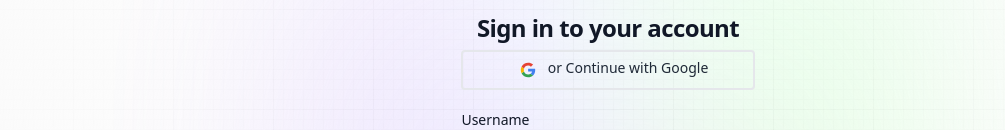
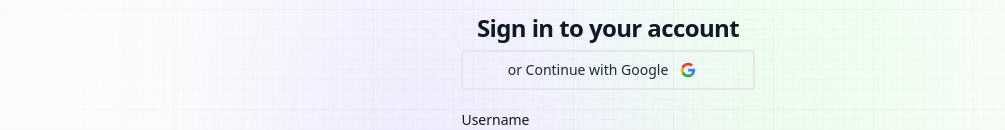
Before and after one commit to Ebubejisos/Promptopia, a Next.js app: page /login in a window 1280 px wide. Shown: the part 196-326 px from the top of the page, without its empty margins (32-1037 px from the left). Built offline with nearby package versions, Linux system fonts and the light colour scheme; no server answers.

Commit message:
updated style with transition

```diff
--- a/app/login/page.tsx
+++ b/app/login/page.tsx
@@ -61,9 +61,10 @@ const Login = () => {
         <div className='mt-3'>
           <button
             type='button'
-            className='flex w-full justify-center rounded border-2 bg-transparent px-3 py-1.5  text-center text-sm text-gray-800 hover:border-gray-600 hover:bg-slate-200'
+            className='flex w-full items-center justify-center rounded border-2 bg-transparent px-3 py-1.5  text-center text-sm text-gray-800 transition duration-700 ease-in-out hover:border-gray-600 hover:bg-slate-200'
             onClick={async () => signIn('google', { callbackUrl: '/' })}
           >
+            or Continue with Google
             <span className='mx-2'>
               <Image
                 src='/assets/images/google.svg'
@@ -73,7 +74,6 @@ const Login = () => {
                 className='mx-auto h-6 w-6'
               />
             </span>
-            or Continue with Google
           </button>
         </div>
 
@@ -134,7 +134,7 @@ const Login = () => {
               <button
                 type='submit'
                 disabled={isSubmitting ? true : false}
-                className={`flex w-full justify-center rounded-md bg-indigo-600 px-3 py-1.5 text-sm font-semibold text-white ${
+                className={`flex w-full justify-center rounded-md bg-indigo-600 px-3 py-1.5 text-sm font-semibold text-white transition duration-700 ease-in-out ${
                   isSubmitting ? 'cursor-progress' : 'hover:bg-indigo-500'
                 }`}
               >
```
